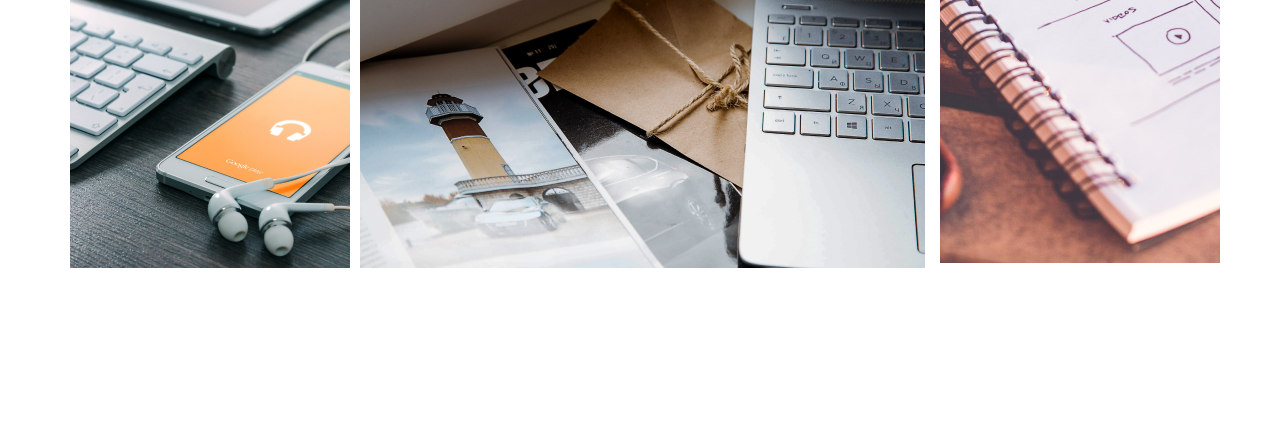
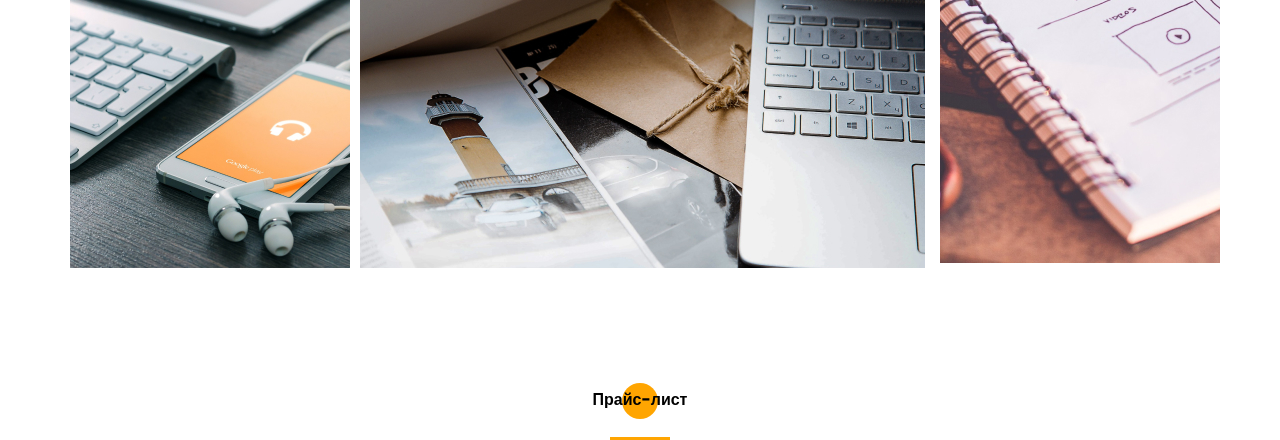
Before and after one commit to Studdnet/maket-portfolio-Petrichenko, a website: page src/index.html in a window 1280 px wide. Shown: the part 3915-4355 px from the top of the page. Before the commit the page ends 4183 px from the top, so only its background shows below. Drawn offline with nearby package versions, Linux system fonts and the light colour scheme; files that its build step writes are made by us from their sources; files whose address does not match are found by name.

Commit message:
create section {price}

```diff
--- a/src/index.html
+++ b/src/index.html
@@ -463,6 +463,13 @@
 			</div>
 		</div>
 	</section>
+
+	<section class="price">
+		<div class="container">
+			<h2 class="title title_fz16 portfolio__title">Прайс-лист</h2>
+			<div class="divider"></div>
+		</div>
+	</section>
 	<script src="js/script.js"></script>
 </body>
 
--- /dev/null
+++ b/src/sass/blocks/_price.scss
@@ -0,0 +1,3 @@
+.price {
+	padding-top: 120px;
+}
--- a/src/sass/style.scss
+++ b/src/sass/style.scss
@@ -56,3 +56,4 @@
 @import "blocks/resume";
 @import "blocks/skills";
 @import "blocks/portfolio";
+@import "blocks/price";
```
Also changed, not shown: dist/css/style.min.css, dist/index.html.
